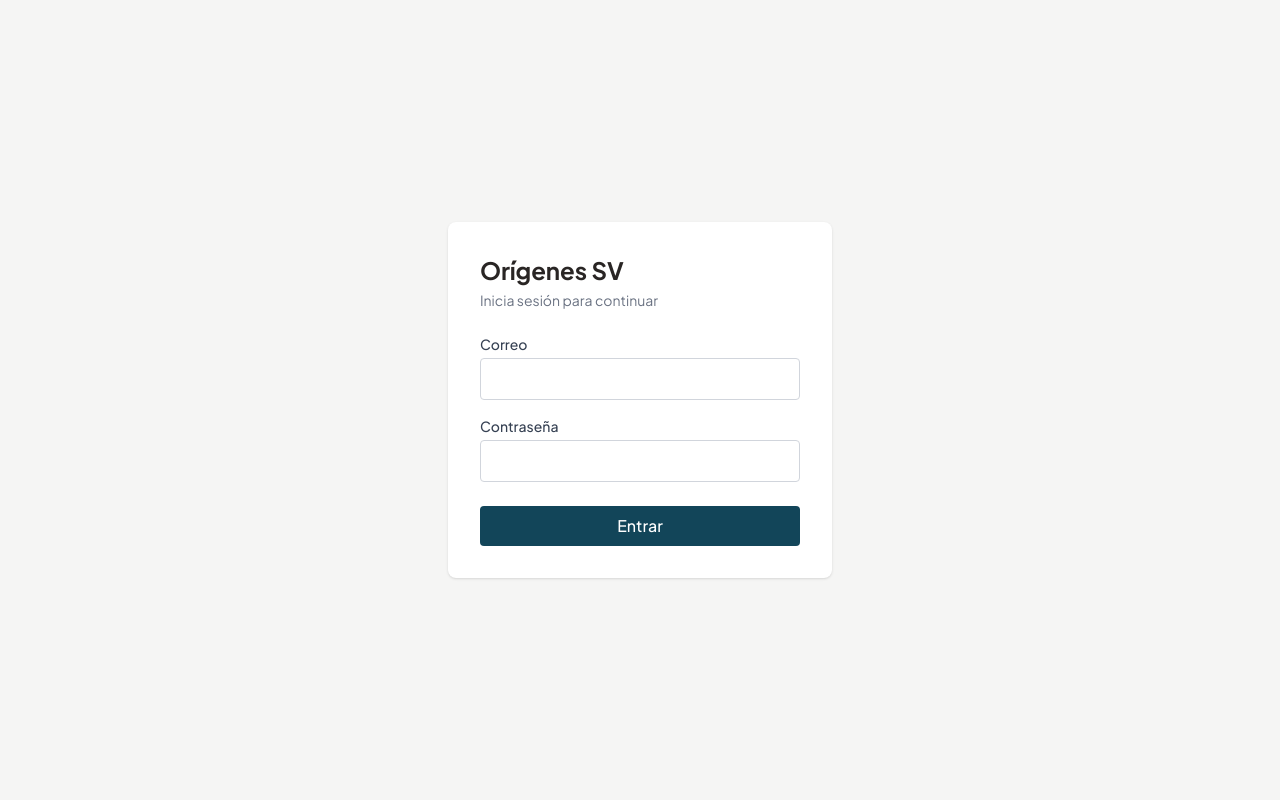
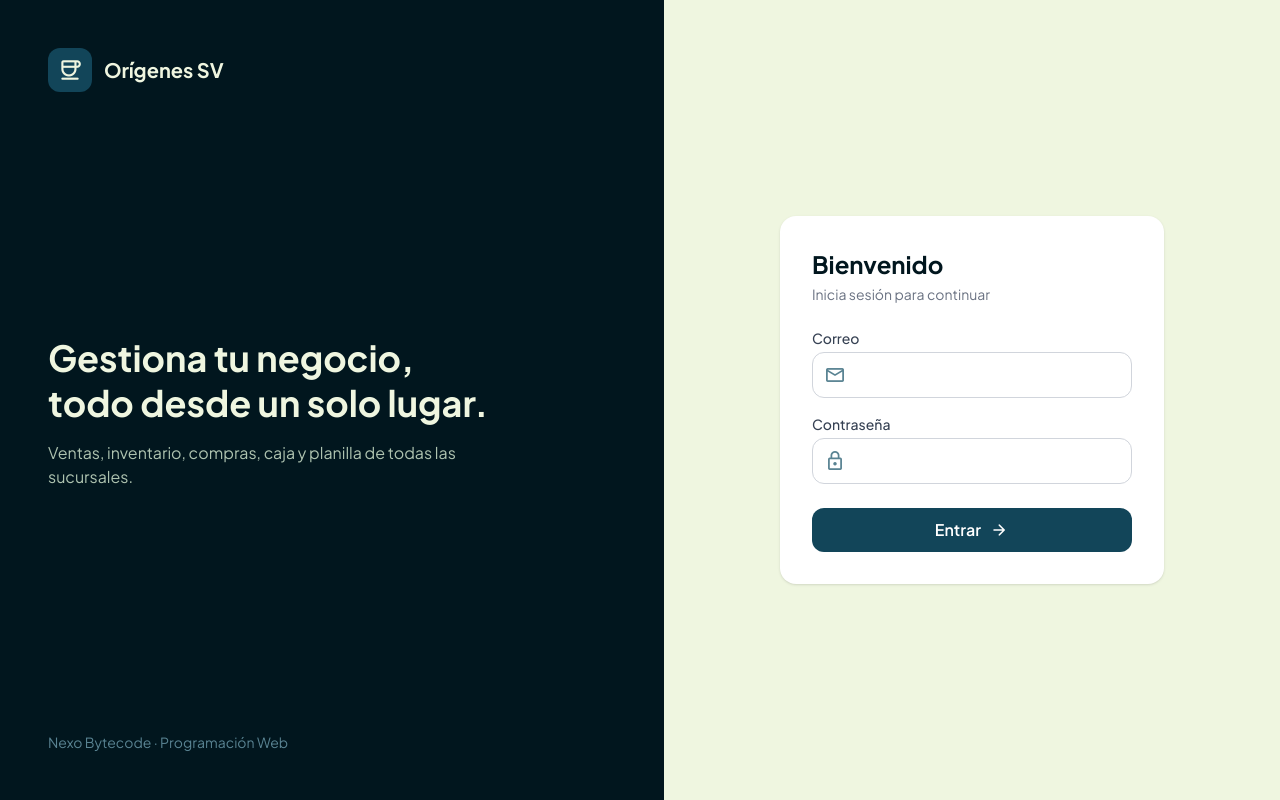
Before and after one commit to saul-ing/proyecto-final-PW-Nexo-Bytecode, a React (Vite) app in the folder frontend/: page /login in a window 1280 px wide. Built offline with nearby package versions, Linux system fonts and the light colour scheme; no server answers.

Commit message:
:lipstick: feature(ui): Rediseño de la pantalla de login

```diff
--- a/frontend/src/pages/login/Login.jsx
+++ b/frontend/src/pages/login/Login.jsx
@@ -1,6 +1,10 @@
 import { useState } from 'react';
 import { Navigate, useNavigate } from 'react-router-dom';
 import { useAuth } from '../../context/AuthContext';
+import Icono from '../../components/Icono';
+
+const inputClase =
+  'w-full rounded-xl border border-gray-300 py-2.5 pl-10 pr-3 focus:border-origen-700 focus:outline-none focus:ring-2 focus:ring-origen-500';
 
 export default function Login() {
   const { usuario, login } = useAuth();
@@ -27,39 +31,75 @@ export default function Login() {
   };
 
   return (
-    <div className="flex min-h-screen items-center justify-center bg-stone-100 px-4">
-      <form onSubmit={handleSubmit} className="w-full max-w-sm rounded-lg bg-white p-8 shadow">
-        <h1 className="mb-1 text-2xl font-bold text-stone-800">Orígenes SV</h1>
+    <div className="flex min-h-screen">
+      <div className="hidden flex-1 flex-col justify-between bg-origen-950 p-12 text-origen-100 lg:flex">
+        <div className="flex items-center gap-3 text-xl font-bold">
+          <div className="flex h-11 w-11 items-center justify-center rounded-xl bg-origen-700">
+            <Icono nombre="coffee" tamano={26} />
+          </div>
+          Orígenes SV
+        </div>
+
+        <div>
+          <h2 className="text-4xl font-bold leading-tight">
+            Gestiona tu negocio,
+            <br />
+            todo desde un solo lugar.
+          </h2>
+          <p className="mt-4 max-w-md text-origen-300">
+            Ventas, inventario, compras, caja y planilla de todas las sucursales.
+          </p>
+        </div>
+
+        <p className="text-sm text-origen-500">Nexo Bytecode · Programación Web</p>
+      </div>
+
+      <div className="flex flex-1 items-center justify-center bg-origen-100 px-6">
+        <form onSubmit={handleSubmit} className="w-full max-w-sm rounded-2xl bg-white p-8 shadow-sm">
+          <h1 className="mb-1 text-2xl font-bold text-origen-950">Bienvenido</h1>
           <p className="mb-6 text-sm text-gray-500">Inicia sesión para continuar</p>
 
-        {error && <p className="mb-4 rounded bg-red-50 p-2 text-sm text-red-700">{error}</p>}
+          {error && (
+            <p className="mb-4 flex items-center gap-2 rounded-xl bg-red-50 p-3 text-sm text-red-700">
+              <Icono nombre="error" tamano={18} />
+              {error}
+            </p>
+          )}
 
           <label className="mb-1 block text-sm font-medium text-gray-700">Correo</label>
+          <div className="relative mb-4">
+            <Icono nombre="mail" className="absolute left-3 top-1/2 -translate-y-1/2 text-origen-500" />
             <input
               type="email"
               value={email}
               onChange={(e) => setEmail(e.target.value)}
               required
-          className="mb-4 w-full rounded border border-gray-300 px-3 py-2 focus:outline-none focus:ring-2 focus:ring-amber-500"
+              className={inputClase}
             />
+          </div>
 
           <label className="mb-1 block text-sm font-medium text-gray-700">Contraseña</label>
+          <div className="relative mb-6">
+            <Icono nombre="lock" className="absolute left-3 top-1/2 -translate-y-1/2 text-origen-500" />
             <input
               type="password"
               value={password}
               onChange={(e) => setPassword(e.target.value)}
               required
-          className="mb-6 w-full rounded border border-gray-300 px-3 py-2 focus:outline-none focus:ring-2 focus:ring-amber-500"
+              className={inputClase}
             />
+          </div>
 
           <button
             type="submit"
             disabled={enviando}
-          className="w-full rounded bg-amber-600 py-2 font-medium text-white hover:bg-amber-700 disabled:opacity-50"
+            className="flex w-full items-center justify-center gap-2 rounded-xl bg-origen-700 py-2.5 font-semibold text-white transition hover:bg-origen-950 disabled:opacity-50"
           >
             {enviando ? 'Entrando...' : 'Entrar'}
+            {!enviando && <Icono nombre="arrow_forward" tamano={20} />}
           </button>
         </form>
       </div>
+    </div>
   );
 }
```
Lines whose indentation alone changed are shown as unchanged.
